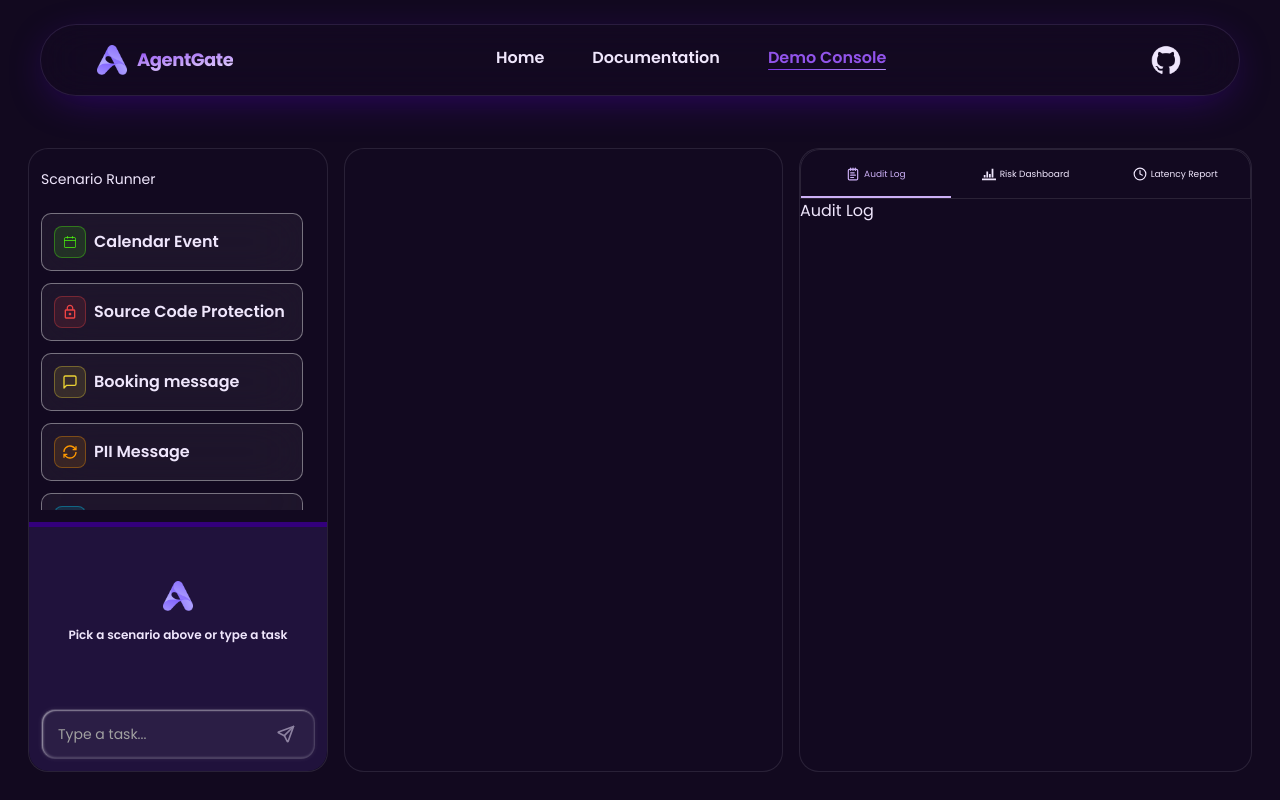
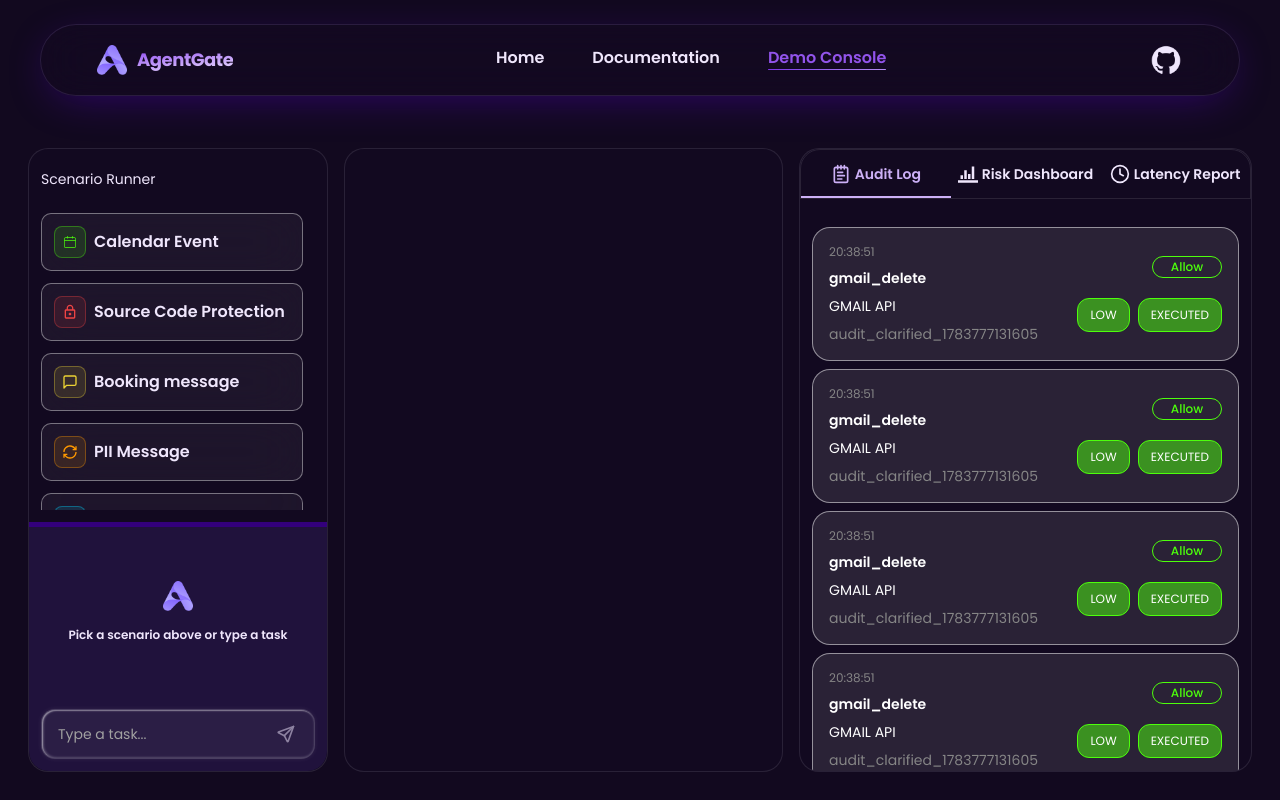
Before and after one commit to ihyaulumuddin14/laplace-agentgate, a Next.js app: page /demo in a window 1280 px wide. Built offline with nearby package versions, Linux system fonts and the light colour scheme.

Commit message:
feat(demo): render log tab views in LogsSection

```diff
--- a/src/features/demo/components/sections/LogsSection.tsx
+++ b/src/features/demo/components/sections/LogsSection.tsx
@@ -3,7 +3,10 @@
 import { AnimatePresence } from "motion/react";
 import { useState } from "react";
 import { type DemoTab, LogsTabs } from "../../types";
+import AuditLogs from "../misc/AuditLogs";
+import LatencyReport from "../misc/LatencyReport";
 import { DemoCardWrapperMotion, MobileTab } from "../misc/MobileDemoContainer";
+import RiskDashboard from "../misc/RiskDashboard";
 
 const LogsSection = () => {
   const [currentTab, setCurrentTab] = useState<DemoTab>(LogsTabs.audit);
@@ -26,8 +29,8 @@ const LogsSection = () => {
               handleSwitchTab={handleSwitchTab}
               tab={tab}
               isActive={currentTab.label === tab.label}
-              className="flex text-[9px] items-center justify-center gap-1 w-full h-full capitalize cursor-pointer! active:scale-95 transition-all duration-200"
-              iconClassName="text-sm"
+              className="flex text-[9px] sm:text-[10px] sm:font-semibold lg:text-sm items-center justify-center gap-1 w-full h-full capitalize cursor-pointer! active:scale-95 transition-all duration-200"
+              iconClassName="text-sm sm:text-base lg:text-xl sm:font-semibold"
             />
           ))}
           <span
@@ -45,7 +48,7 @@ const LogsSection = () => {
               direction={direction}
               key={LogsTabs.audit.label}
             >
-              Audit Log
+              <AuditLogs />
             </DemoCardWrapperMotion>
           )}
           {currentTab === LogsTabs.risk && (
@@ -53,7 +56,7 @@ const LogsSection = () => {
               direction={direction}
               key={LogsTabs.risk.label}
             >
-              Risk Dashboard
+              <RiskDashboard />
             </DemoCardWrapperMotion>
           )}
           {currentTab === LogsTabs.latency && (
@@ -61,7 +64,7 @@ const LogsSection = () => {
               direction={direction}
               key={LogsTabs.latency.label}
             >
-              Latency Report
+              <LatencyReport />
             </DemoCardWrapperMotion>
           )}
         </AnimatePresence>
```
